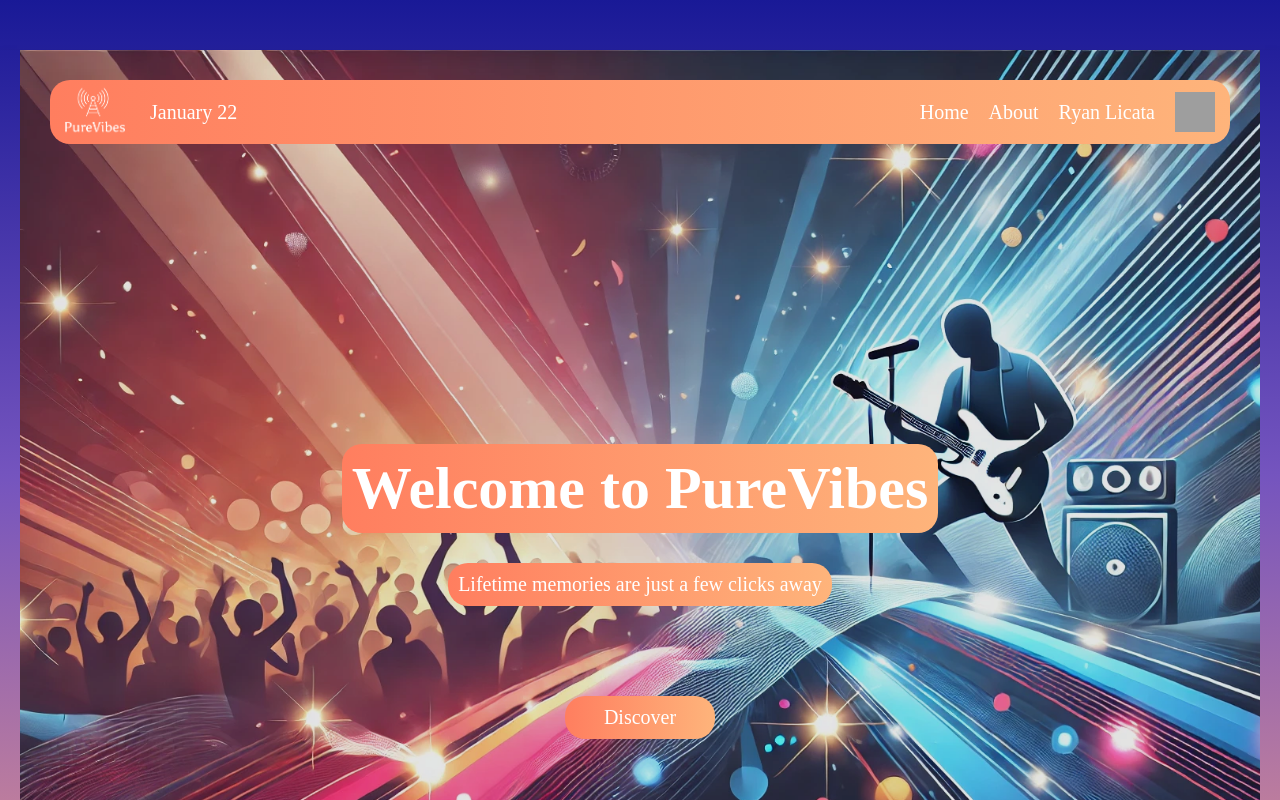
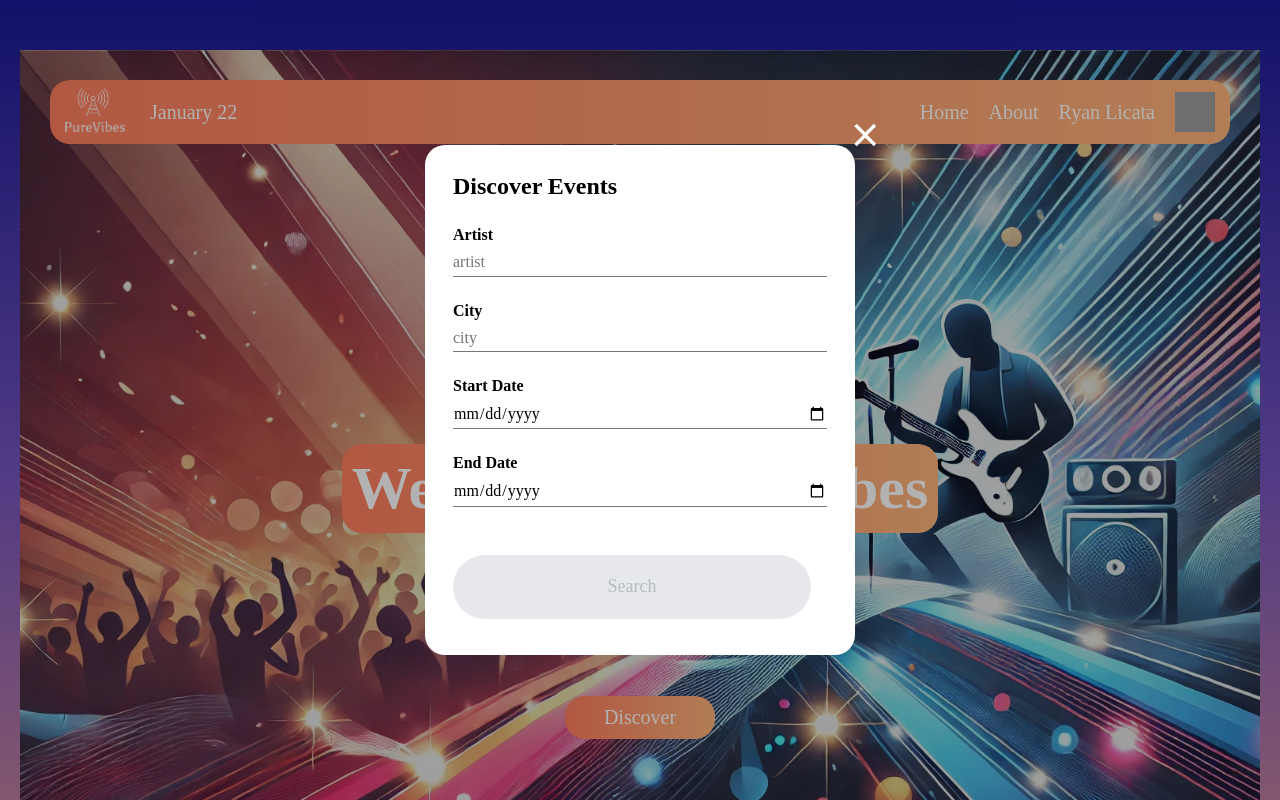
Before and after one commit to rlicata34/se_project_purevibes_frontend, a React (Vite) app: page / in a window 1280 px wide. Both pictures are taken after a click on the button "Discover". Shown: the top 800 px of the page. Built offline with nearby package versions, Linux system fonts and the light colour scheme; grey boxes are pictures that could not be loaded.

Commit message:
Logic to enable discover button to open up search form

```diff
--- a/src/blocks/Modal.css
+++ b/src/blocks/Modal.css
@@ -0,0 +1,49 @@
+.modal {
+  position: fixed;
+  top: 0;
+  left: 0;
+  right: 0;
+  bottom: 0;
+  background-color: #0000004d;
+  display: flex;
+  justify-content: center;
+  align-items: center;
+  visibility: hidden;
+  opacity: 0;
+  transition: opacity 0.3s ease, visibility 0s linear 0.3s;
+  z-index: 999;
+}
+
+.modal_opened {
+  display: flex;
+  visibility: visible;
+  opacity: 1;
+  transition: visibility 0s, opacity 0.6s;
+}
+
+.modal__content {
+  background-color: #fff;
+  position: relative;
+  padding: 28px 28px 36px 28px;
+  border-radius: 20px;
+  box-sizing: border-box;
+  width: 430px;
+  font-size: 16px;
+  font-weight: 700;
+  line-height: 1.25;
+  /*font-family: "Cabinet Grotesk", sans-serif;*/
+}
+
+.modal__close {
+  position: absolute;
+  top: -30px;
+  right: -30px;
+  background: transparent url("../assets/close-icon.svg") center no-repeat;
+  width: 40px;
+  height: 40px;
+  border: none;
+  padding: 0;
+  margin: 0;
+  cursor: pointer;
+  background-size: contain;
+}
--- a/src/blocks/ModalWithForm.css
+++ b/src/blocks/ModalWithForm.css
@@ -0,0 +1,25 @@
+.modal__title {
+  margin: 0 0 24px;
+  font-size: 24px;
+  font-weight: 700;
+  line-height: 1.16;
+  /*font-family: "Cabinet Grotesk", sans-serif;*/
+}
+
+.modal__form {
+  display: flex;
+  flex-direction: column;
+}
+
+.modal__submit-button {
+  max-width: 358px;
+  height: 64px;
+  border: none;
+  border-radius: 100px;
+  color: #b6bcbf;
+  background-color: #e6e8eb;
+  margin: 24px 0 0;
+  padding: 0;
+  cursor: pointer;
+  font-size: 18px;
+}
--- a/src/blocks/SearchModal.css
+++ b/src/blocks/SearchModal.css
@@ -0,0 +1,12 @@
+.modal__label {
+  margin: 0 0 24px;
+}
+
+.modal__input {
+  display: block;
+  border-width: 0 0 1px;
+  padding: 0;
+  width: 100%;
+  margin: 8px 0 0;
+  padding-bottom: 4px;
+}
--- a/src/components/App.jsx
+++ b/src/components/App.jsx
@@ -7,11 +7,20 @@ import About from "./About";
 import Profile from "./Profile";
 import Footer from "./Footer";
 import WithNavigation from "./WithNavigation";
+import SearchModal from "./SearchModal";
 
 import "../blocks/App.css";
 
 function App() {
   const [activeModal, setActiveModal] = useState("");
+
+  const onClose = () => {
+    setActiveModal("");
+  };
+
+  const handleDiscoverClick = () => {
+    setActiveModal("search-form");
+  };
 
   return (
     <div className="page">
@@ -21,7 +30,7 @@ function App() {
             path="/"
             element={
               <>
-                <Header />
+                <Header handleDiscoverClick={handleDiscoverClick} />
                 <Main />
               </>
             }
@@ -38,6 +47,11 @@ function App() {
         </Routes>
         <Footer />
       </div>
+      <SearchModal
+        onClose={onClose}
+        activeModal={activeModal}
+        isOpen={activeModal === "search-form"}
+      />
     </div>
   );
 }
--- a/src/components/Footer.jsx
+++ b/src/components/Footer.jsx
@@ -11,17 +11,32 @@ function Footer() {
       <p className="footer__copyright">{`© ${year} Ryan Licata. Powered by Ticketmaster API`}</p>
       <ul className="footer__list">
         <li className="footer__list-item">
-          <a href="https://tripleten.com/" className="footer__link">
+          <a
+            href="https://tripleten.com/"
+            className="footer__link"
+            target="_blank"
+            rel="noopener noreferrer"
+          >
             TripleTen
           </a>
-          <a href="https://github.com/rlicata34" className="footer__link">
+          <a
+            href="https://github.com/rlicata34"
+            className="footer__link"
+            target="_blank"
+            rel="noopener noreferrer"
+          >
             <img
               src={github}
               alt="Github logo"
               className="footer__link-image"
             />
           </a>
-          <a href="https://www.facebook.com/" className="footer__link">
+          <a
+            href="https://www.facebook.com/"
+            className="footer__link"
+            target="_blank"
+            rel="noopener noreferrer"
+          >
             <img src={fb} alt="Facebbok logo" className="footer__link-image" />
           </a>
         </li>
--- a/src/components/Header.jsx
+++ b/src/components/Header.jsx
@@ -1,7 +1,7 @@
 import Navigation from "./Navigation";
 import "../blocks/Header.css";
 
-function Header() {
+function Header({ handleDiscoverClick }) {
   return (
     <header className="header">
       <div className="header__content">
@@ -10,7 +10,13 @@ function Header() {
         <p className="header__text">
           Lifetime memories are just a few clicks away
         </p>
-        <button className="header__form-button">Discover</button>
+        <button
+          type="button"
+          className="header__form-button"
+          onClick={handleDiscoverClick}
+        >
+          Discover
+        </button>
       </div>
     </header>
   );
--- a/src/components/Modal.jsx
+++ b/src/components/Modal.jsx
@@ -2,7 +2,7 @@ import { useEffect } from "react";
 
 import "../blocks/Modal.css";
 
-function Modal({ name, onClose, children }) {
+function Modal({ isOpen, name, onClose, children, activeModal }) {
   useEffect(() => {
     const handleEscape = (evt) => {
       if (evt.key === "Escape") {
@@ -15,19 +15,24 @@ function Modal({ name, onClose, children }) {
     return () => document.removeEventListener("keydown", handleEscape);
   }, [onClose]);
 
-  const handleOverlay = () => {
+  const handleOverlay = (evt) => {
     if (evt.target === evt.currentTarget) {
       onClose();
     }
   };
 
   return (
-    <div className={`modal modal_type_${name}`} onClick={handleOverlay}>
-      <div className="modal__container">
-        {children}
-        <button className="modal__close-buttton" onClick={onClose} />
+    activeModal && (
+      <div
+        className={`modal ${isOpen ? "modal_opened" : ""}`}
+        onClick={handleOverlay}
+      >
+        <div className="modal__content">
+          {children}
+          <button className="modal__close" onClick={onClose} />
+        </div>
       </div>
-    </div>
+    )
   );
 }
 
--- a/src/components/ModalWithForm.jsx
+++ b/src/components/ModalWithForm.jsx
@@ -8,16 +8,26 @@ function ModalWithForm({
   title,
   onSubmit,
   children,
-  buttonClass,
+  activeModal,
+  isOpen,
 }) {
   return (
-    <Modal name={name} onClose={onClose}>
-      <h2 className="modal__title">{title}</h2>
-      <form className="modal__form" onSubmit={onSubmit}>
-        {children}
-        <button type="submit" class={buttonClass}></button>
-      </form>
-    </Modal>
+    activeModal && (
+      <Modal
+        name={name}
+        onClose={onClose}
+        activeModal={activeModal}
+        isOpen={isOpen}
+      >
+        <h2 className="modal__title">{title}</h2>
+        <form className="modal__form" onSubmit={onSubmit}>
+          {children}
+          <button type="submit" className="modal__submit-button">
+            Search
+          </button>
+        </form>
+      </Modal>
+    )
   );
 }
 
--- a/src/components/SearchModal.jsx
+++ b/src/components/SearchModal.jsx
@@ -10,54 +10,57 @@ function SearchModal({ onClose, isOpen, activeModal }) {
     startDate: "",
     endDate: "",
   });
+
+  const handleSubmit = () => {};
   return (
     <ModalWithForm
+      name="search-modal"
       title="Discover Events"
       isOpen={isOpen}
       activeModal={activeModal}
       onClose={onClose}
       onSubmit={handleSubmit}
-      buttonClass={`modal__submit-button-discover ${
-        isButtonActive ? "modal__submit-button_active" : ""
-      }`}
+      // buttonClass={`modal__submit-button-discover ${
+      //   isButtonActive ? "modal__submit-button_active" : ""
+      // }`}
     >
-      <label className="form__label">
+      <label className="modal__label">
         Artist
         <input
           type="text"
-          className="form__input"
+          className="modal__input"
           name="artist"
           value={values.artist}
           placeholder="artist"
           onChange={handleChange}
         />
       </label>
-      <label className="form__label">
+      <label className="modal__label">
         City
         <input
           type="text"
-          className="form__input"
+          className="modal__input"
           name="city"
           value={values.city}
           placeholder="city"
           onChange={handleChange}
         />
       </label>
-      <label className="form__label">
+      <label className="modal__label">
         Start Date
         <input
           type="date"
-          className="form__input"
+          className="modal__input"
           name="startDate"
           value={values.startDate}
           onChange={handleChange}
         />
       </label>
-      <label className="form__label">
+      <label className="modal__label">
         End Date
         <input
           type="date"
-          className="form__input"
+          className="modal__input"
           name="endDate"
           value={values.endDate}
           onChange={handleChange}
```
Also changed, not shown: src/assets/close-icon.svg (added).
